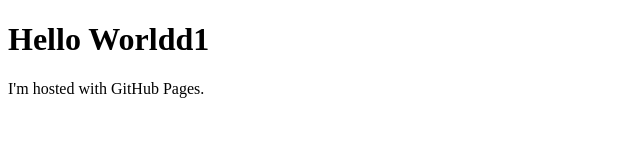
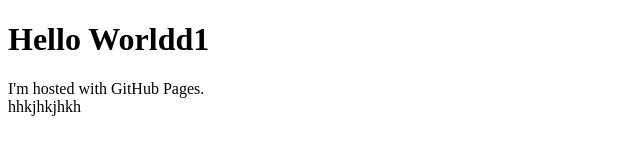
Before and after one commit to adhamhaj/adhamhaj, a plain HTML site: page index.html in a window 1280 px wide. Shown: the full height of the page, 0-640 px from the left. Drawn offline with Linux system fonts and the light colour scheme.

Commit message:
Update index.html

```diff
--- a/index.html
+++ b/index.html
@@ -2,6 +2,9 @@
 <html>
 <body>
 <h1>Hello Worldd1</h1>
-<p>I'm hosted with GitHub Pages.</p>
+<p>I'm hosted with GitHub Pages.
+    <br/>
+    hhkjhkjhkh
+</p>
 </body>
 </html>
```
